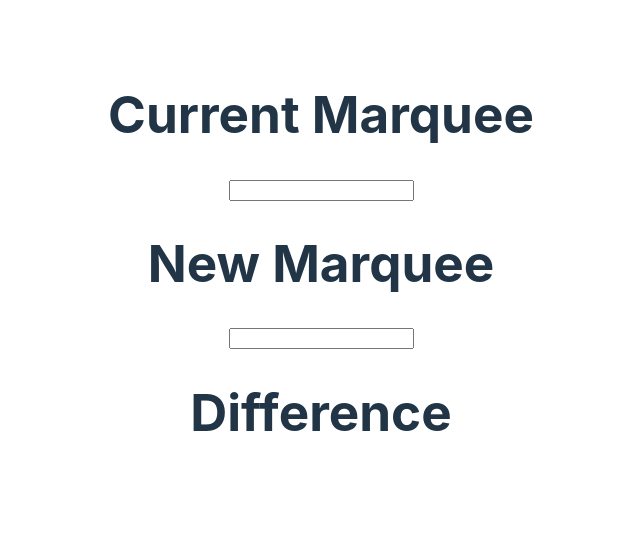
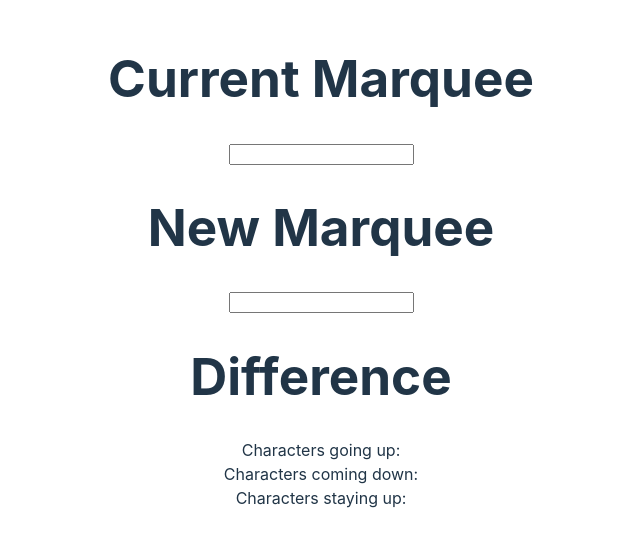
Before and after one commit to idelizer/marquee, a React (Vite) app: page / in a window 1280 px wide. Shown: the part 137-684 px from the top of the page, without its empty margins (319-959 px from the left). Built offline with nearby package versions, Linux system fonts and the light colour scheme.

Commit message:
Create display for 3 dictionaries displaying all character destinations
Render all 3 dictionaries that are diffs between the two text inputs

```diff
--- a/src/App.jsx
+++ b/src/App.jsx
@@ -52,8 +52,11 @@ function countDifference(text1, text2) {
   const charsComingDown = {};    // dict of chars coming off marquee
   const charsStayingUp = {};     // dict of chars staying on marquee
 
-  let dict1 = countChar(text1['text1']);
-  let dict2 = countChar(text2['text2']);
+  console.log(typeof text1);
+  console.log(text1);
+
+  let dict1 = countChar(text1);
+  let dict2 = countChar(text2);
 
   for (let [key, value] of Object.entries(dict2)) {
     if (value > dict1[key]) {
@@ -80,6 +83,23 @@ function countDifference(text1, text2) {
     "charsStayingUp": Object.entries(charsStayingUp),
   }
 
+};
+
+function CounterRender(props) {
+
+  return (
+    <div>
+      <div>
+        Characters going up: {props.dict.charsGoingUp}
+      </div>
+      <div>
+        Characters coming down: {props.dict.charsComingDown}
+      </div>
+      <div>
+        Characters staying up: {props.dict.charsStayingUp}
+      </div>
+    </div>
+  )
 };
 
 
@@ -111,7 +131,7 @@ function App() {
       <AlphaDisplay counts={countChar(text2)} />
 
       <h1>Difference</h1>
-      <h2></h2>
+      <CounterRender dict={countDifference(text1, text2)} />
 
     </div>
   )
```
